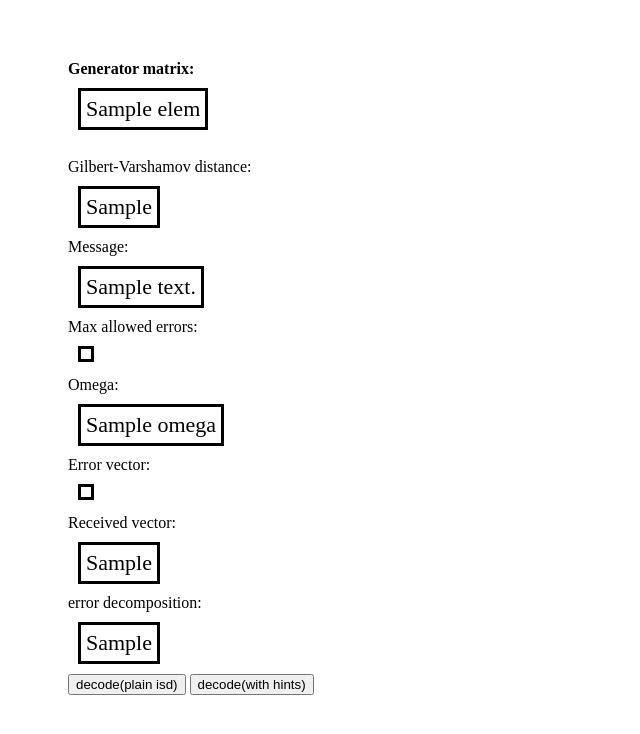
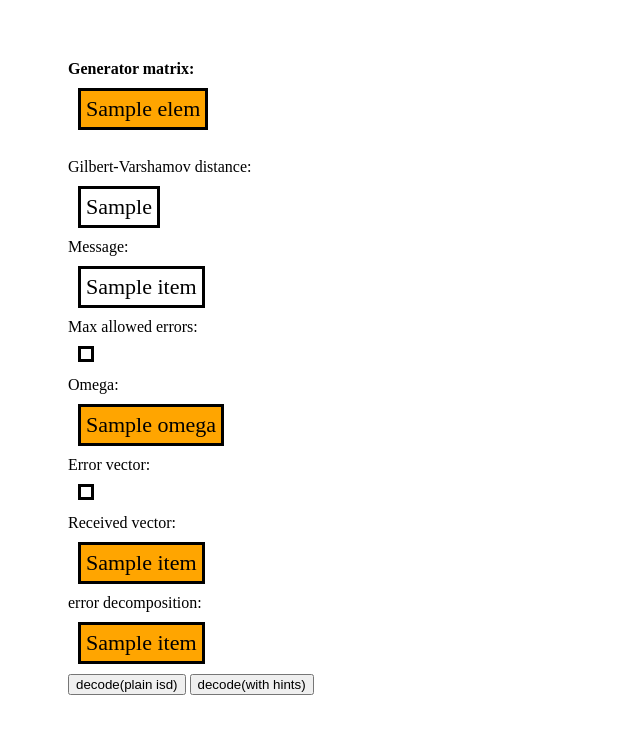
Before and after one commit to Robert-Dobry/Prange, a Flask app: template src/templates/gen_inputs.html in a window 1280 px wide. Shown: the top 734 px of the page, without its empty margins (0-640 px from the left). Run offline with Flask 3, Linux system fonts and the light colour scheme; the template is opened without the code that fills it: most values are stand-ins (such as "Sample title", 1, 10 or a date in 2020).

Commit message:
render error

```diff
--- a/src/static/css/styles.css
+++ b/src/static/css/styles.css
@@ -2,6 +2,15 @@
     padding: 5px;
     background-color: yellow;
     margin: 10px;
+}
+
+.decode-type {
+    font-size: 40px;
+    font-family: 'Courier New', Courier, monospace;
+    font-weight: bold;
+    margin: 15px;
+    margin-bottom: 100px;
+
 }
 
 .vstup {
@@ -21,3 +30,13 @@
     margin: 30px;
     padding: 30px;
 }
+
+.container-child-input {
+    background-color: orange;
+    border-style: solid;
+    display: inline-block;
+    padding: 5px;
+    font-size: 22px;
+    margin: 10px;
+
+}
--- a/src/templates/gen_inputs.html
+++ b/src/templates/gen_inputs.html
@@ -13,7 +13,7 @@
 
         <b>Generator matrix:</b><br>
 
-        <div class="container-child">
+        <div class="container-child-input">
         {% for row in data["gen_matrix"] %}
         <tr>
             {% for elem in row %}
@@ -30,7 +30,9 @@
 
         <b></b>Message:</b><br>
         <div class="container-child">
-            {{ data["message_vector"] }}
+            {% for item in data["message_vector"] %}
+                {{ item }}
+            {% endfor %}
         </div><br>
 
         <b></b>Max allowed errors:</b><br>
@@ -39,23 +41,29 @@
         </div><br>
 
         <b></b>Omega:</b><br>
-        <div class="container-child">
+        <div class="container-child-input">
             {{ data["omega"] }}
         </div><br>
 
         <b></b>Error vector:</b><br>
         <div class="container-child">
-            {{ data["error_vector"] }}
+            {% for item in data["error_vector"] %}
+                {{ item }}
+            {% endfor %}
         </div><br>
 
         <b></b>Received vector:</b><br>
-        <div class="container-child">
-            {{ data["received_vector"] }}
+        <div class="container-child-input">
+            {% for item in data["received_vector"] %}
+                {{ item }}
+            {% endfor %}
         </div><br>
 
         <b></b>error decomposition:</b><br>
-        <div class="container-child">
-            {{ data["t_hints"] }}
+        <div class="container-child-input">
+            {% for item in data["t_hints"] %}
+                {{ item }}
+            {% endfor %}
         </div><br>
 
         <form target="_blank" method="post">
```
Also changed, not shown: src/func.py (+13 -0 lines), src/service.py (+9 -9 lines), src/templates/decoded.html (+16 -1 lines).
